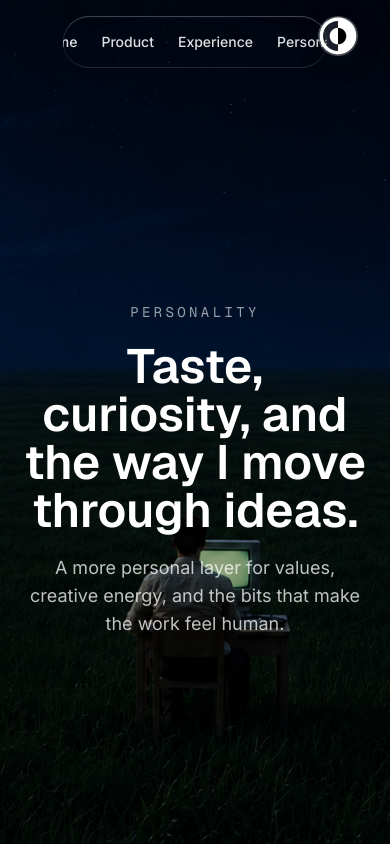
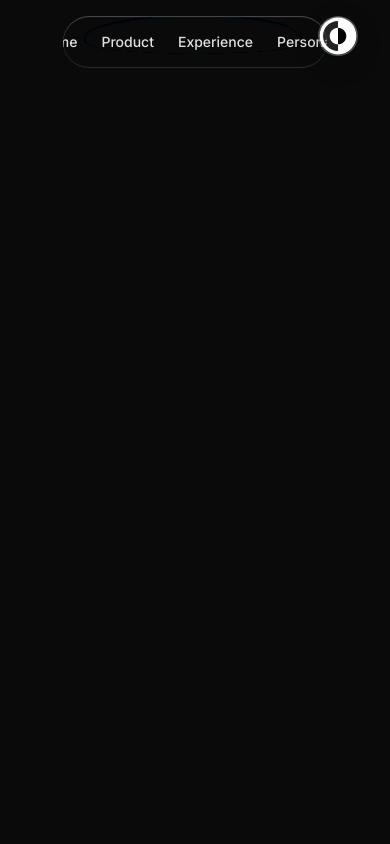
Before and after one commit to hzc011213/JHWeb, a Next.js app: page /personality in a window 390 px wide. Built offline with nearby package versions, Linux system fonts and the light colour scheme.

Commit message:
refactor: refine home page structure

```diff
--- a/src/app/personality/page.tsx
+++ b/src/app/personality/page.tsx
@@ -1,22 +1,3 @@
-import HomeScreen from "@/components/home/HomeScreen";
-
 export default function PersonalityPage() {
-  return (
-    <HomeScreen>
-      <section className="relative z-10 flex min-h-screen items-center justify-center px-6 pt-24 text-center">
-        <div className="max-w-3xl space-y-5">
-          <p className="font-mono text-sm uppercase tracking-[0.24em] text-black/60 dark:text-white/60">
-            Personality
-          </p>
-          <h1 className="font-heading text-5xl font-semibold tracking-normal sm:text-7xl">
-            Taste, curiosity, and the way I move through ideas.
-          </h1>
-          <p className="mx-auto max-w-2xl text-lg text-black/70 dark:text-white/75">
-            A more personal layer for values, creative energy, and the bits that
-            make the work feel human.
-          </p>
-        </div>
-      </section>
-    </HomeScreen>
-  );
+  return null;
 }
--- a/src/components/home/HomeScreen.module.css
+++ /dev/null
@@ -1,23 +0,0 @@
-.root {
-  background-image: url("/assets/home-background-light.png");
-  background-position: center;
-  background-size: cover;
-  color: #050505;
-  transition:
-    background-image 500ms ease,
-    color 300ms ease;
-}
-
-:global(.dark) .root {
-  background-image: url("/assets/home-background-dark.png");
-  color: #ffffff;
-}
-
-.scrim {
-  background: rgba(255, 255, 255, 0.08);
-  transition: background-color 300ms ease;
-}
-
-:global(.dark) .scrim {
-  background: rgba(0, 0, 0, 0.2);
-}
--- a/src/components/home/HomeScreen.tsx
+++ /dev/null
@@ -1,35 +0,0 @@
-import type { ElementType, ReactNode } from "react";
-
-import { cn } from "@/lib/utils";
-
-import styles from "./HomeScreen.module.css";
-
-type HomeScreenProps = {
-  as?: "div" | "main";
-  children: ReactNode;
-  className?: string;
-};
-
-export default function HomeScreen({
-  as: Component = "main",
-  children,
-  className,
-}: HomeScreenProps) {
-  const Root = Component as ElementType;
-
-  return (
-    <Root
-      className={cn(
-        styles.root,
-        "relative min-h-screen overflow-hidden",
-        className,
-      )}
-    >
-      <div
-        aria-hidden="true"
-        className={cn(styles.scrim, "absolute inset-0")}
-      />
-      {children}
-    </Root>
-  );
-}
--- a/src/components/home/HomeSections.tsx
+++ /dev/null
@@ -1,5 +0,0 @@
-import ProjectsSection from "./ProjectsSection";
-
-export default function HomeSections() {
-  return <ProjectsSection />;
-}
--- a/src/components/home/ProjectsSection.tsx
+++ /dev/null
@@ -1,81 +0,0 @@
-"use client";
-
-import { useScroll } from "framer-motion";
-import { useRef } from "react";
-
-import ScrollFloat from "@/components/react-bits/ScrollFloat";
-import ShowCard from "./ShowCard";
-import { projects } from "./projects";
-
-export default function ProjectsSection() {
-  const containerRef = useRef<HTMLDivElement>(null);
-  const totalCards = projects.length;
-  const finalStackOffset = Math.max(0, totalCards - 1) * 28;
-  const { scrollYProgress } = useScroll({
-    target: containerRef,
-    offset: ["start start", "end end"],
-  });
-
-  return (
-    <section
-      id="projects"
-      className="relative z-10 mt-8 scroll-mt-24 rounded-t-[40px] bg-white px-5 py-20 text-black dark:bg-black dark:text-white sm:mt-16 sm:rounded-t-[50px] sm:px-8 md:mt-20 md:scroll-mt-32 md:rounded-t-[60px] md:px-10"
-    >
-      <div className="mx-auto max-w-7xl">
-        <div className="mx-auto mb-24 max-w-4xl text-center text-black dark:text-white md:mb-30">
-          <ScrollFloat
-            animationDuration={1}
-            ease="back.inOut(2)"
-            scrollStart="center bottom+=50%"
-            scrollEnd="bottom bottom-=40%"
-            stagger={0.03}
-            textClassName="!text-[clamp(1.5rem,5vw,5.5rem)]"
-          >
-            About Me
-          </ScrollFloat>
-          <ScrollFloat
-            animationDuration={0.9}
-            ease="back.inOut(2)"
-            scrollStart="center bottom+=42%"
-            scrollEnd="bottom bottom-=32%"
-            splitBy="word"
-            stagger={0.035}
-            containerClassName="mt-5"
-            textClassName="!text-[clamp(1.25rem,2.4vw,2.25rem)] !font-semibold !leading-tight"
-          >
-            Entrepreneur, designer, engineer, dreamer.
-          </ScrollFloat>
-          <ScrollFloat
-            animationDuration={0.85}
-            ease="back.inOut(2)"
-            scrollStart="center bottom+=36%"
-            scrollEnd="bottom bottom-=28%"
-            splitBy="word"
-            stagger={0.018}
-            containerClassName="mx-auto mt-4 max-w-3xl text-black/66 dark:text-white/68"
-            textClassName="!text-[clamp(0.98rem,1.35vw,1.18rem)] !font-medium !leading-relaxed"
-          >
-            {"Always learning, always building. Driven by curiosity and a belief that great ideas deserve to be brought to life. This portfolio is a collection of the things I've created, explored, and learned along the way."}
-          </ScrollFloat>
-        </div>
-        <div
-          ref={containerRef}
-          className="relative"
-          style={{
-            paddingBottom: finalStackOffset,
-          }}
-        >
-          {projects.map((project, index) => (
-            <ShowCard
-              key={project.name}
-              project={project}
-              index={index}
-              totalCards={totalCards}
-              progress={scrollYProgress}
-            />
-          ))}
-        </div>
-      </div>
-    </section>
-  );
-}
--- a/src/components/home/ShowCard.tsx
+++ b/src/components/home/StackCard.tsx
@@ -7,19 +7,19 @@ import type { Project } from "./projects";
 import LiveProjectButton from "./LiveProjectButton";
 import ProjectImage from "./ProjectImage";
 
-type ShowCardProps = {
+type StackCardProps = {
   project: Project;
   index: number;
   totalCards: number;
   progress: MotionValue<number>;
 };
 
-export default function ShowCard({
+export default function StackCard({
   project,
   index,
   totalCards,
   progress,
-}: ShowCardProps) {
+}: StackCardProps) {
   const prefersReducedMotion = useReducedMotion();
   const stackScaleStep = 0.03;
   const targetScale = 1 - (totalCards - 1 - index) * stackScaleStep;
@@ -41,18 +41,18 @@ export default function ShowCard({
       style={{ zIndex: index + 1 }}
     >
       <motion.article
-        className="relative flex h-[85vh] origin-top flex-col overflow-hidden rounded-[40px] border-2 border-black/10 bg-white p-4 text-black shadow-2xl shadow-black/10 will-change-transform dark:border-[#D7E2EA] dark:bg-[#0C0C0C] dark:text-white dark:shadow-black/20 sm:rounded-[50px] sm:p-6 md:rounded-[60px] md:p-8"
+        className="relative flex h-[85vh] origin-top flex-col overflow-hidden rounded-[30px] border border-black/12 bg-white p-4 text-black shadow-2xl shadow-black/10 will-change-transform dark:border-white/18 dark:bg-[#0C0C0C] dark:text-white dark:shadow-black/20 sm:rounded-[38px] sm:p-6 md:rounded-[46px] md:p-8"
         style={cardStyle}
       >
         <div className="mb-4 grid shrink-0 items-end gap-4 sm:mb-5 md:grid-cols-[auto_1fr_auto] md:gap-8">
-          <span className="font-black leading-none tracking-tight text-black/88 tabular-nums text-[clamp(3.5rem,9vw,120px)] dark:text-white/92">
+          <span className="font-black leading-none tracking-normal text-black/88 tabular-nums text-[clamp(3.5rem,9vw,120px)] dark:text-white/92">
             {project.number}
           </span>
           <div className="min-w-0">
-            <p className="mb-2 text-xs font-black uppercase tracking-[0.32em] text-black/48 dark:text-white/48 sm:text-sm">
+            <p className="mb-2 font-mono text-xs font-bold uppercase tracking-[0.32em] text-black/48 dark:text-white/48 sm:text-sm">
               {project.category}
             </p>
-            <h3 className="text-pretty wrap-break-word text-3xl font-black uppercase leading-none tracking-tight sm:text-5xl md:text-6xl">
+            <h3 className="text-pretty wrap-break-word text-3xl font-black uppercase leading-none tracking-normal sm:text-5xl md:text-6xl">
               {project.name}
             </h3>
           </div>
@@ -61,13 +61,13 @@ export default function ShowCard({
           </div>
         </div>
 
-        <ShowCardImages project={project} />
+        <StackCardImages project={project} />
       </motion.article>
     </div>
   );
 }
 
-function ShowCardImages({ project }: { project: Project }) {
+function StackCardImages({ project }: { project: Project }) {
   if (project.arrangement === "feature-left") {
     return (
       <div className="grid min-h-0 flex-1 gap-4 md:grid-cols-[58fr_42fr] md:gap-6">
@@ -110,7 +110,7 @@ function ShowCardImages({ project }: { project: Project }) {
           alt={`${project.name} preview`}
           className="min-h-55 md:row-span-2 md:min-h-0"
         />
-        <div className="hidden rounded-[40px] border border-black/10 bg-black/[0.035] dark:border-white/12 dark:bg-white/[0.035] sm:rounded-[50px] md:block md:rounded-[60px]" />
+        <div className="hidden rounded-[30px] border border-black/10 bg-black/[0.035] dark:border-white/12 dark:bg-white/[0.035] sm:rounded-[38px] md:block md:rounded-[46px]" />
       </div>
     );
   }
--- a/src/components/home/projects.ts
+++ b/src/components/home/projects.ts
@@ -3,10 +3,10 @@ export type Project = {
   category: string;
   name: string;
   images: [string, string, string];
-  arrangement: ShowCardArrangement;
+  arrangement: StackCardArrangement;
 };
 
-export type ShowCardArrangement = "split" | "feature-left" | "mosaic";
+export type StackCardArrangement = "split" | "feature-left" | "mosaic";
 
 export const projects: Project[] = [
   {
```
Also changed, not shown: src/app/page.tsx (+83 -6 lines).
